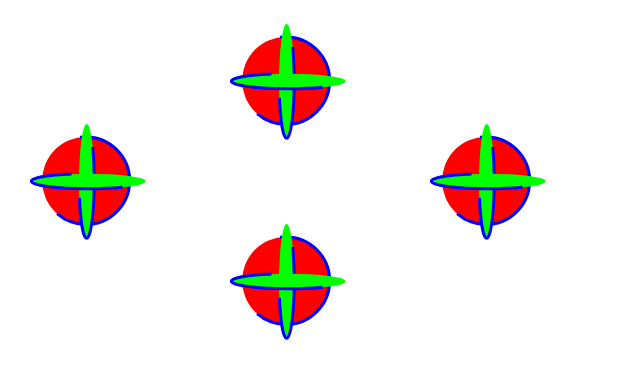
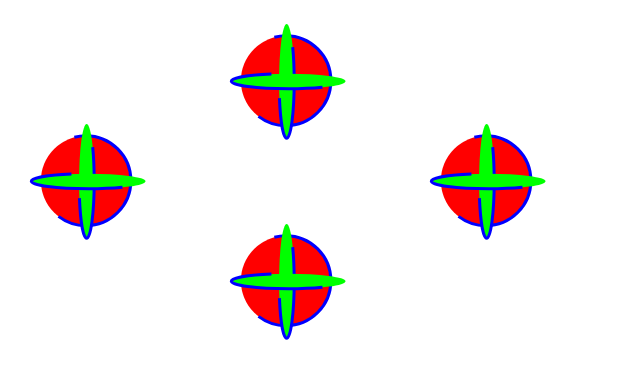
Before and after one commit to B-ko/Pic_Exam_SVG, a plain HTML site: page index.html in a window 1280 px wide. Shown: the full height of the page, 0-640 px from the left. Drawn offline with Linux system fonts and the light colour scheme.

Commit message:
ajout de quelque petits éléments manquant

```diff
--- a/index.html
+++ b/index.html
@@ -16,7 +16,7 @@
 			<svg width="550" height="400" xmlns="http://www.w3.org/2000/svg">
 			<defs>
 			 	<g id="groupe_SVG" class="animation">
-				  	<ellipse ry="43.780478" rx="43.780478" id="svg_2" cy="72.735492" cx="77.893537" stroke-opacity="null" stroke-width="3" stroke="blue" fill="#ff0000" class="path"/>
+				  	<circle r="45" cy="72.735492" cx="77.893537" stroke-opacity="null" stroke-width="3" stroke="blue" fill="#ff0000" class="path"/>
 				  	<ellipse ry="57.11591" rx="7.548358" id="svg_3" cy="73.238716" cx="78.648373" stroke-opacity="null" stroke-width="3" stroke="blue" fill="#00ff00" class="path"/>
 				  	<ellipse transform="rotate(90 80.40966033935547,73.2387161254883) " ry="57.11591" rx="7.548358" id="svg_4" cy="73.238716" cx="80.409657" stroke-opacity="null" stroke-width="3" stroke="blue" fill="#00ff00" class="path"/>
 			 	</g>
```
